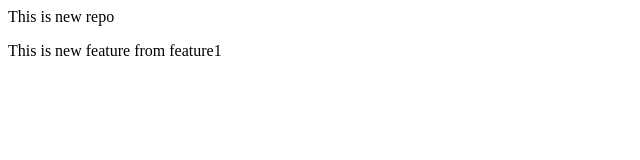
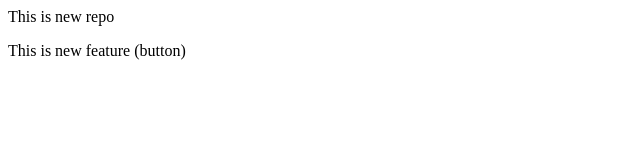
Before and after one commit to AsmitaRabari/localrepo, a plain HTML site: page index.html in a window 1280 px wide. Shown: the full height of the page, 0-640 px from the left. Drawn offline with Linux system fonts and the light colour scheme.

```diff
--- a/index.html
+++ b/index.html
@@ -1,3 +1,2 @@
 <p>This is new repo</p>
-<p>This is new feature from feature1
-</p>
+<p>This is new feature (button)</p>
```
